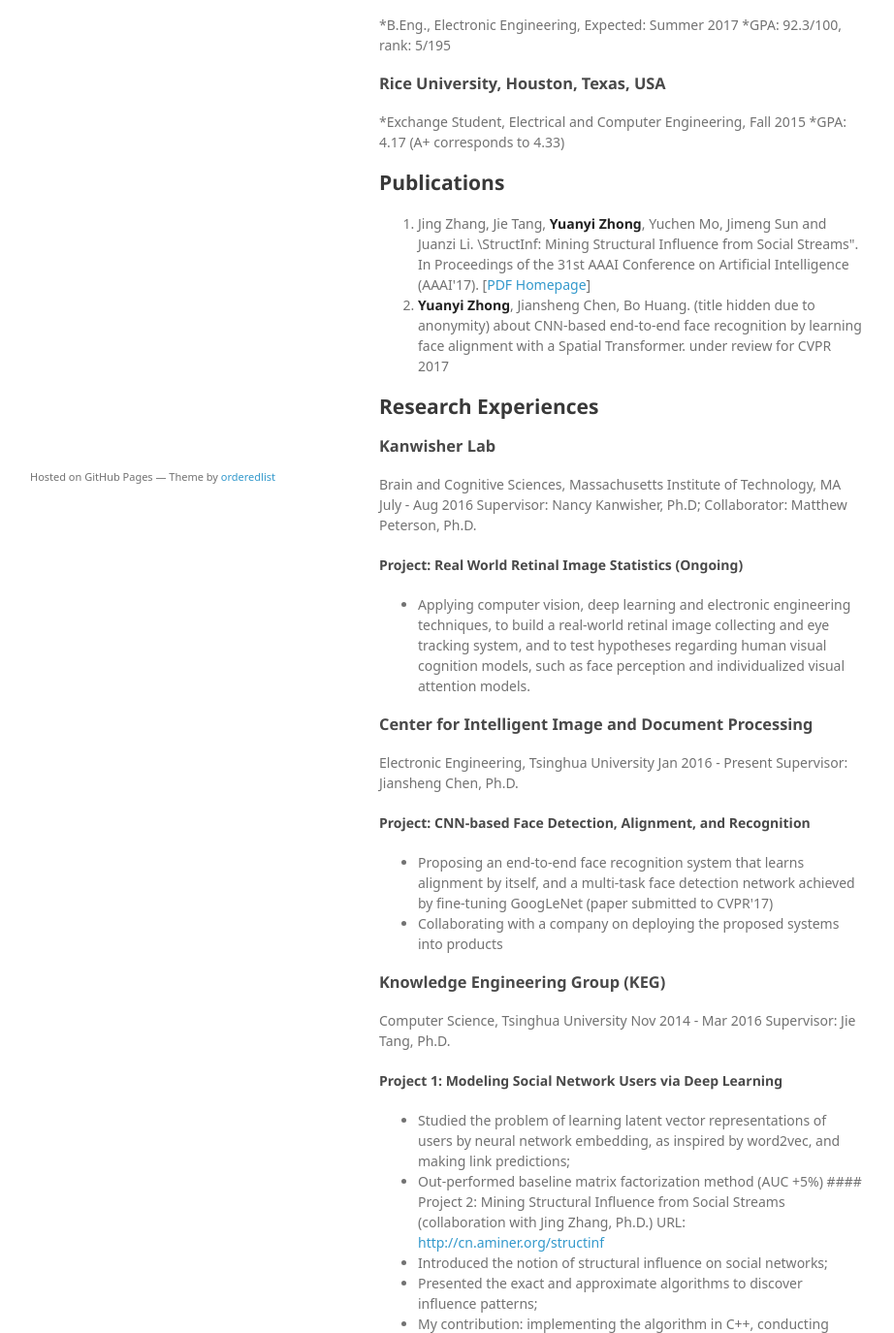
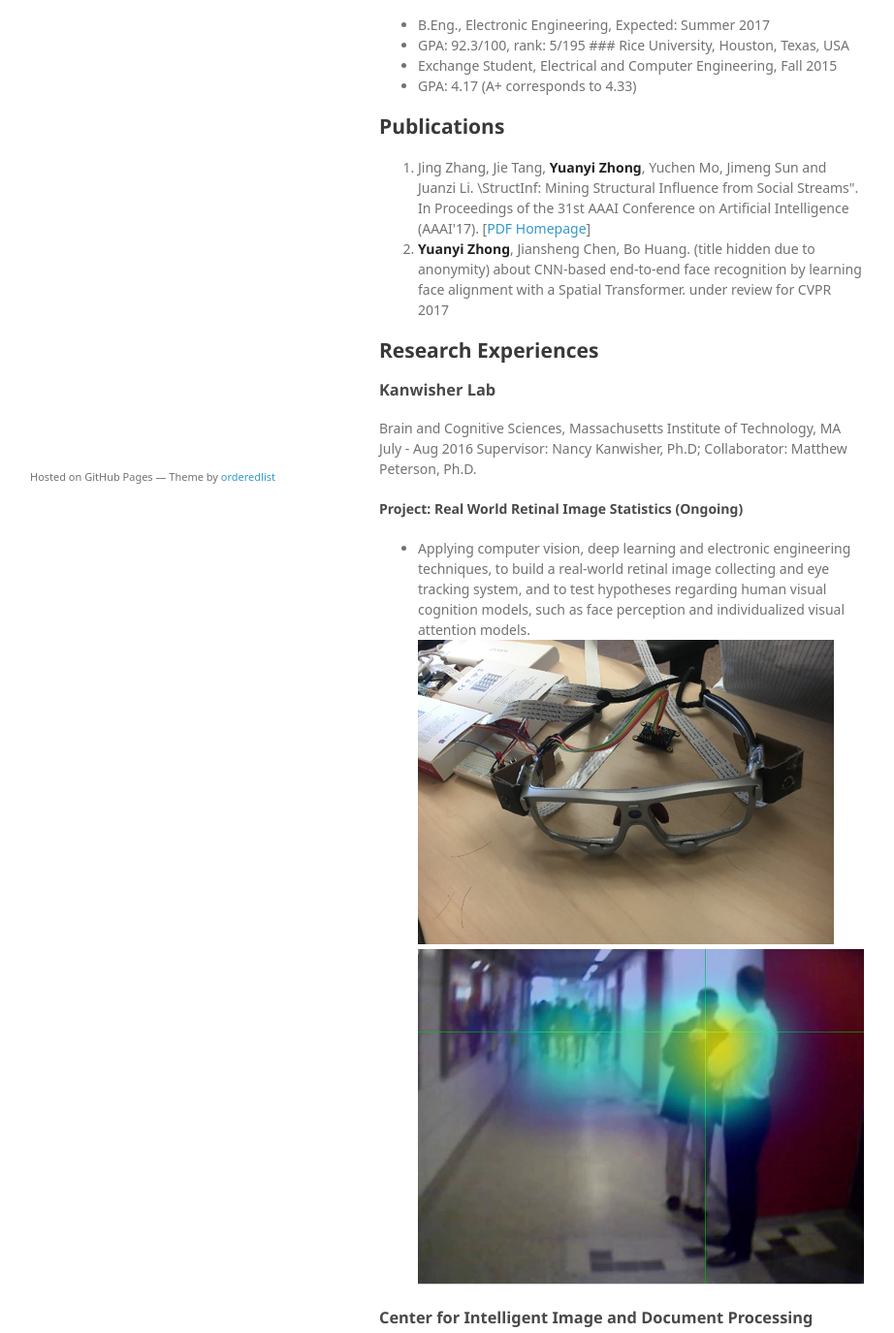
Before and after one commit to mikuhatsune/delete-mikuhatsune.github.com, a plain HTML site: page index.html in a window 1280 px wide. Shown: the part 229-1604 px from the top of the page at 97% size, without its empty margins (179-1101 px from the left). Drawn offline with Linux system fonts and the light colour scheme; a web font is replaced by a local one.

```diff
--- a/index.html
+++ b/index.html
@@ -34,14 +34,13 @@
 <h3>
 <a id="tsinghua-university-beijing-china" class="anchor" href="#tsinghua-university-beijing-china" aria-hidden="true"><span aria-hidden="true" class="octicon octicon-link"></span></a>Tsinghua University, Beijing, China</h3>
 
-<p>*B.Eng., Electronic Engineering, Expected: Summer 2017
-*GPA: 92.3/100, rank: 5/195</p>
-
-<h3>
-<a id="rice-university-houston-texas-usa" class="anchor" href="#rice-university-houston-texas-usa" aria-hidden="true"><span aria-hidden="true" class="octicon octicon-link"></span></a>Rice University, Houston, Texas, USA</h3>
-
-<p>*Exchange Student, Electrical and Computer Engineering, Fall 2015
-*GPA: 4.17 (A+ corresponds to 4.33)</p>
+<ul>
+<li>B.Eng., Electronic Engineering, Expected: Summer 2017</li>
+<li>GPA: 92.3/100, rank: 5/195
+### Rice University, Houston, Texas, USA</li>
+<li>Exchange Student, Electrical and Computer Engineering, Fall 2015</li>
+<li>GPA: 4.17 (A+ corresponds to 4.33)</li>
+</ul>
 
 <h2>
 <a id="publications" class="anchor" href="#publications" aria-hidden="true"><span aria-hidden="true" class="octicon octicon-link"></span></a>Publications</h2>
@@ -69,7 +68,10 @@ Supervisor: Nancy Kanwisher, Ph.D; Collaborator: Matthew Peterson, Ph.D.</p>
 <li>Applying computer vision, deep learning and electronic engineering techniques,
 to build a real-world retinal image collecting and eye tracking system, and
 to test hypotheses regarding human visual cognition models, such as face
-perception and individualized visual attention models.</li>
+perception and individualized visual attention models.
+<img src="http://mikuhatsune.github.io/eyetrack1.png" alt="Prototype system with SMI eye-tracking glass">
+<img src="http://mikuhatsune.github.io/eyetrack2.png" alt="Saliency/human fixation prediction">
+</li>
 </ul>
 
 <h3>
@@ -103,14 +105,22 @@ Supervisor: Jie Tang, Ph.D.</p>
 <li>Studied the problem of learning latent vector representations of users by
 neural network embedding, as inspired by word2vec, and making link predictions;</li>
 <li>Out-performed baseline matrix factorization method (AUC +5%)
-#### Project 2: Mining Structural Influence from Social Streams
-(collaboration with Jing Zhang, Ph.D.) URL: <a href="http://cn.aminer.org/structinf">http://cn.aminer.org/structinf</a>
+<img src="http://mikuhatsune.github.io/graphembed2.png" alt="">
+<img src="http://mikuhatsune.github.io/graphembed_link.png" alt="">
 </li>
+</ul>
+
+<h4>
+<a id="project-2-mining-structural-influence-from-social-streams" class="anchor" href="#project-2-mining-structural-influence-from-social-streams" aria-hidden="true"><span aria-hidden="true" class="octicon octicon-link"></span></a>Project 2: Mining Structural Influence from Social Streams</h4>
+
+<p>(collaboration with Jing Zhang, Ph.D.) URL: <a href="http://cn.aminer.org/structinf">http://cn.aminer.org/structinf</a></p>
+
+<ul>
 <li>Introduced the notion of structural influence on social networks;</li>
 <li>Presented the exact and approximate algorithms to discover influence patterns;</li>
 <li>My contribution: implementing the algorithm in C++, conducting experiments on Weibo data, and analyzing the results and error bounds.
-<img src="https://mikuhatsune.github.io/structinf_algo.png" alt="">
-<img src="https://mikuhatsune.github.io/structureinfluence.png" alt="">
+<img src="http://mikuhatsune.github.io/structinf_algo.png" alt="">
+<img src="http://mikuhatsune.github.io/structureinfluence.png" alt="">
 </li>
 </ul>
 
```
Also changed, not shown: params.json (+1 -1 lines).
